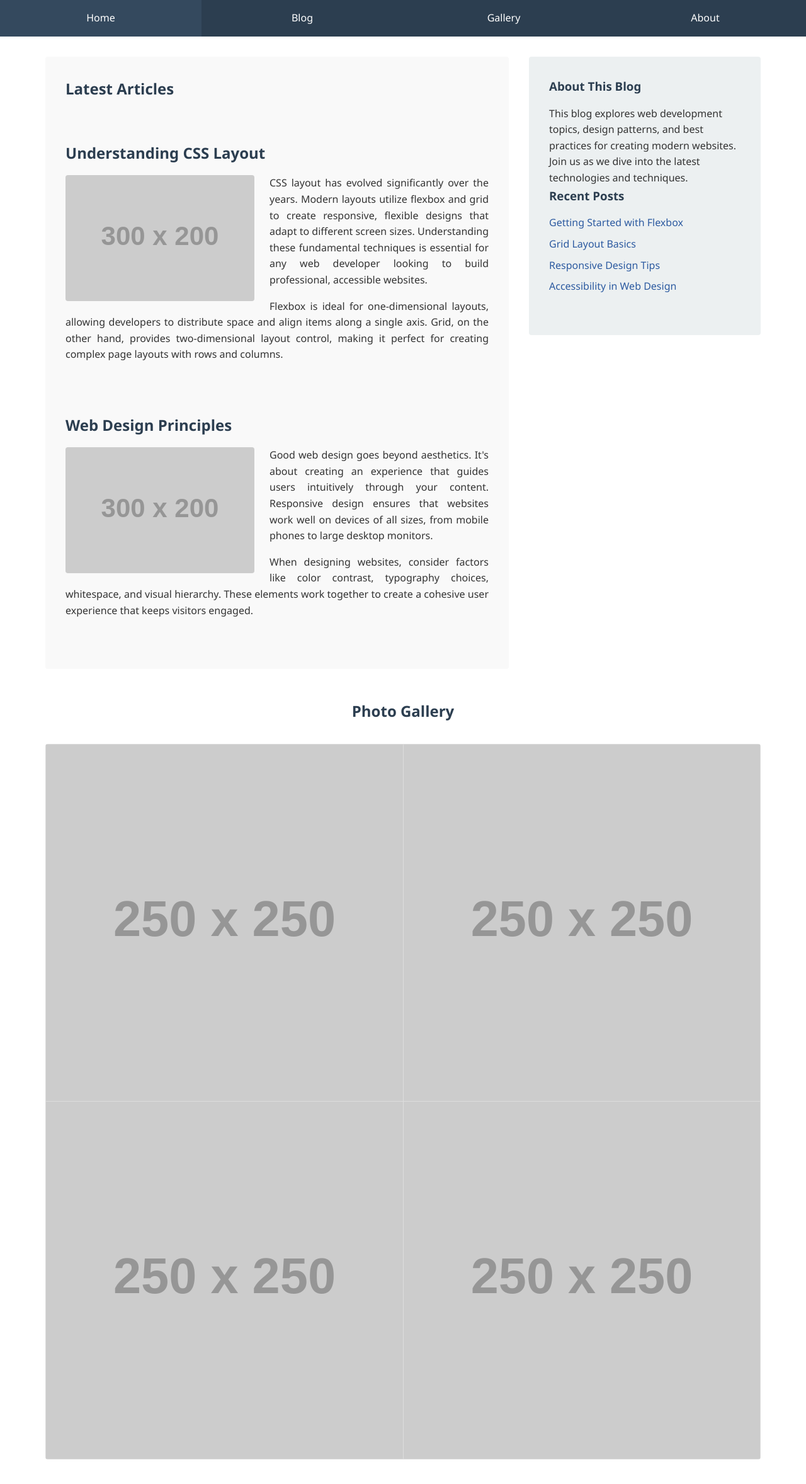
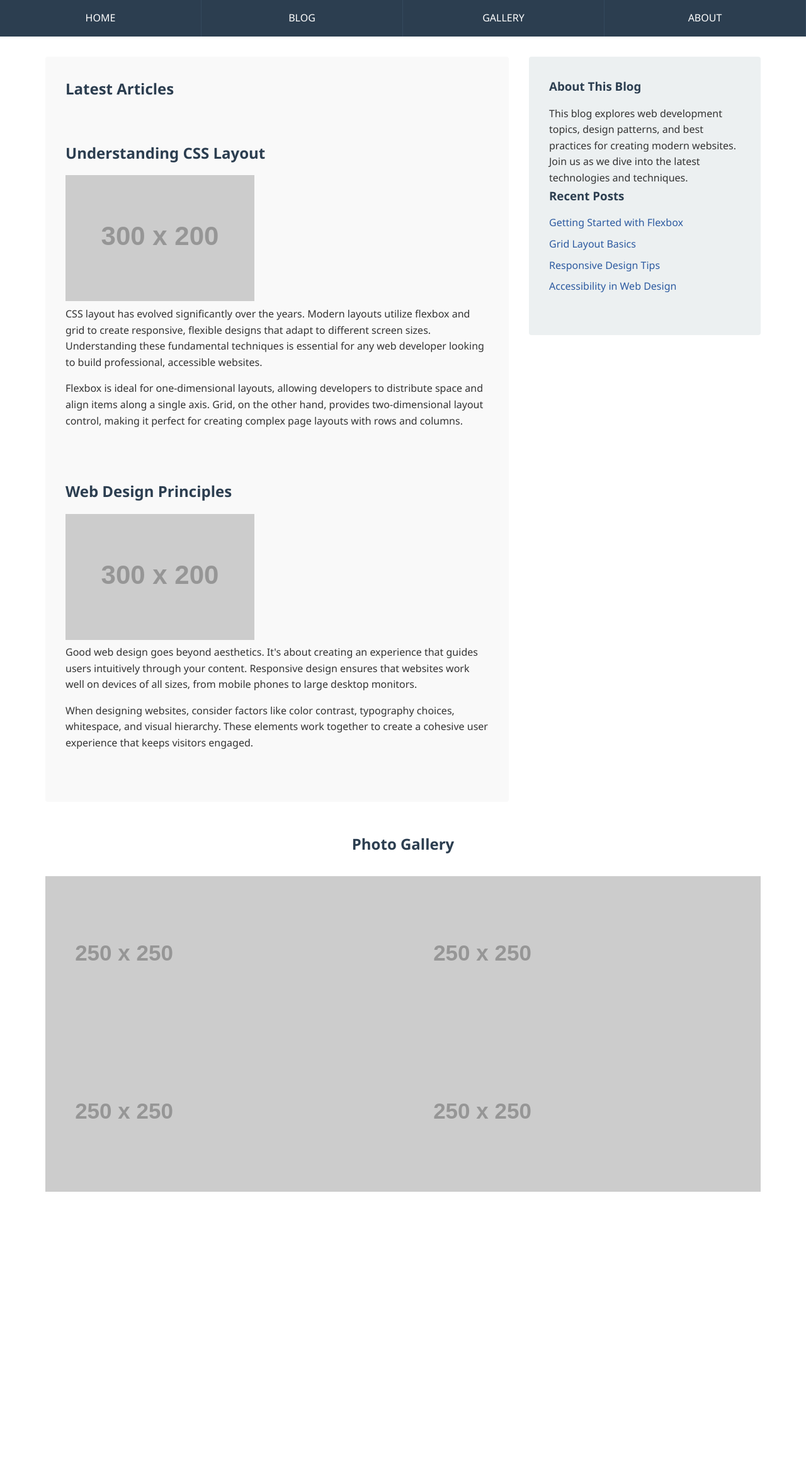
Before and after one commit to M7-Yas1n/YasinBinBakkar.github.io, a plain HTML site: page assignment-3/part-3/layout.html in a window 1280 px wide. Shown: the whole page at 63% size. After the commit the page ends 1988 px from the top, so only its background shows below. Drawn offline with Linux system fonts and the light colour scheme; placeholder pictures from the web are drawn by us.

Commit message:
Update layout.css
Signed-off-by: Yasin Bin Bakkar <yasin.binbakkar@dcmail.ca>

```diff
--- a/assignment-3/part-3/layout.css
+++ b/assignment-3/part-3/layout.css
@@ -2,7 +2,7 @@
 Name: Yasin Bin Bakkar
 File: layout.css
 Date: 19 June 2026
-Layout comprehension demonstrating flexbox navigation, sticky positioning, float-based images, and CSS grid layouts.
+Layout styles demonstrating sticky flexbox navigation, float-based article images using a class selector, a two-column article and aside grid, and a two-column photo gallery with a 1px gap.
 */
 
 * {
@@ -17,7 +17,7 @@ body {
 	color: #333;
 }
 
-/* Navigation - Flexbox */
+/* Navigation - Flexbox with sticky positioning */
 nav {
 	position: sticky;
 	top: 0;
@@ -43,19 +43,16 @@ nav a {
 	color: white;
 	text-decoration: none;
 	text-align: center;
+	text-transform: uppercase;
 	border-right: 1px solid #34495e;
 	transition: background-color 0.3s;
-}
-
-nav a:last-child {
-	border-right: none;
 }
 
 nav a:hover {
 	background-color: #34495e;
 }
 
-/* Main Container - Grid Layout */
+/* Main Container - Article and Aside in two-column grid */
 .container {
 	display: grid;
 	grid-template-columns: 2fr 1fr;
@@ -65,7 +62,7 @@ nav a:hover {
 	padding: 0 2rem;
 }
 
-/* Article with Float Images */
+/* Article */
 article {
 	padding: 2rem;
 	background-color: #f9f9f9;
@@ -83,7 +80,8 @@ article h2 {
 	color: #2c3e50;
 }
 
-article img {
+/* Article images - class selector with float left and margins */
+.article-img {
 	float: left;
 	margin: 0 1.5rem 1rem 0;
 	max-width: 300px;
@@ -92,11 +90,11 @@ article img {
 }
 
 article p {
-	text-align: justify;
 	margin-bottom: 1rem;
 }
 
-section {
+/* Scoped to article sections only so it does not affect the gallery section */
+article > section {
 	overflow: auto;
 	margin-bottom: 2rem;
 }
@@ -111,8 +109,7 @@ aside {
 
 aside h3 {
 	color: #2c3e50;
-	margin-bottom: 1rem;
-	margin-top: 0;
+	margin: 0 0 1rem 0;
 }
 
 aside ul {
@@ -138,7 +135,7 @@ aside a:hover {
 .gallery-section {
 	max-width: 1200px;
 	margin: 3rem auto;
-	padding: 0 2rem;
+	padding: 0 2rem 3rem;
 }
 
 .gallery-section h2 {
@@ -147,23 +144,22 @@ aside a:hover {
 	color: #2c3e50;
 }
 
+/* Photo gallery - two-column grid with 1px gap between images */
 .photo-gallery {
 	display: grid;
 	grid-template-columns: 1fr 1fr;
 	gap: 1px;
-	background-color: #ddd;
-	padding: 1px;
-	border-radius: 4px;
+	background-color: #ccc;
 }
 
-.photo-gallery img {
+/* Individual photo class selector */
+.photo {
 	display: block;
 	width: 100%;
 	height: auto;
-	background-color: white;
 }
 
-/* Responsive Design */
+/* Responsive */
 @media (max-width: 768px) {
 	.container {
 		grid-template-columns: 1fr;
@@ -173,9 +169,10 @@ aside a:hover {
 		flex-wrap: wrap;
 	}
 
-	article img {
+	.article-img {
 		float: none;
 		margin: 1rem 0;
+		max-width: 100%;
 	}
 
 	.photo-gallery {
```
